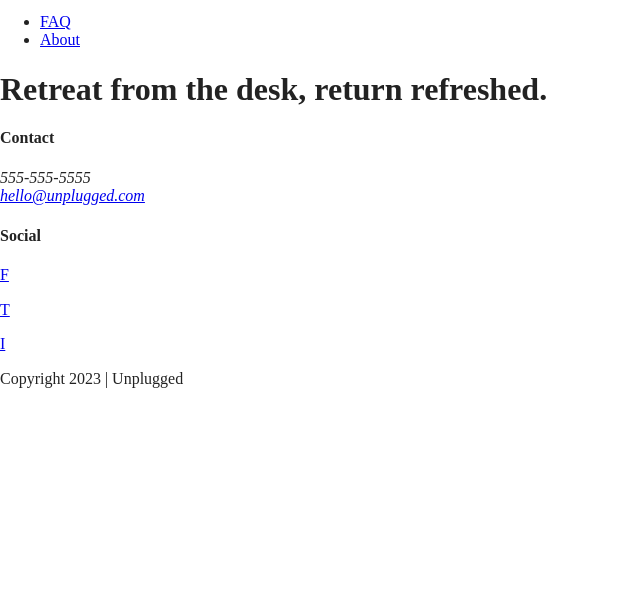
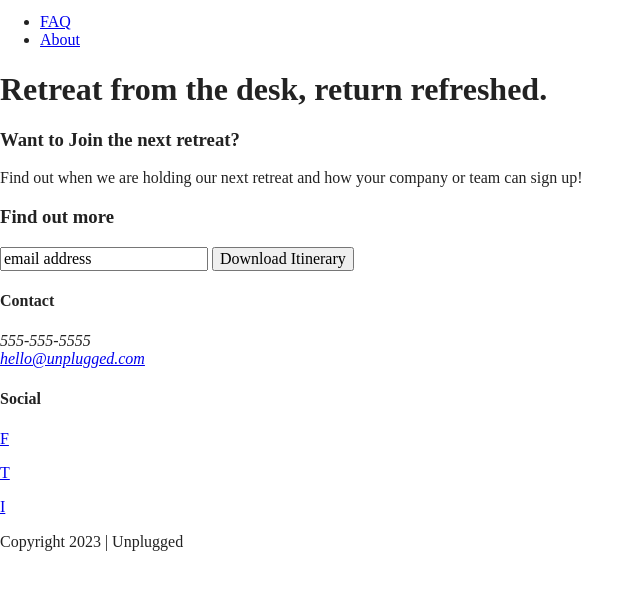
Before and after one commit to teri-c/unplugged-site, a website built with Parcel: page index.html in a window 1280 px wide. Shown: the part 23-612 px from the top of the page, without its empty margins (0-644 px from the left). Built offline with nearby package versions, Linux system fonts and the light colour scheme.

Commit message:
Added title to all pages

```diff
--- a/index.html
+++ b/index.html
@@ -3,7 +3,7 @@
 
 <head>
   <meta charset="utf-8">
-  <title></title>
+  <title>Unplugged Retreat</title>
   <meta name="description" content="">
   <meta name="viewport" content="width=device-width, initial-scale=1">
 
@@ -54,7 +54,17 @@
       </section>
 
       <aside>
-
+        <div class="content-wrapper">
+          <div class="form-description">
+            <h3>Want to Join the next retreat?</h3>
+            <p> Find out when we are holding our next retreat and how your company or team can sign up!</p>
+          </div>
+          <div class="form">
+            <h3>Find out more</h3>
+            <input type="text" name="name" value="email address">
+            <input type="button" value="Download Itinerary">
+          </div>
+        </div>
       </aside>
 
     </main>
```
Also changed, not shown: about/index.html (+1 -1 lines), faq/index.html (+1 -1 lines).
